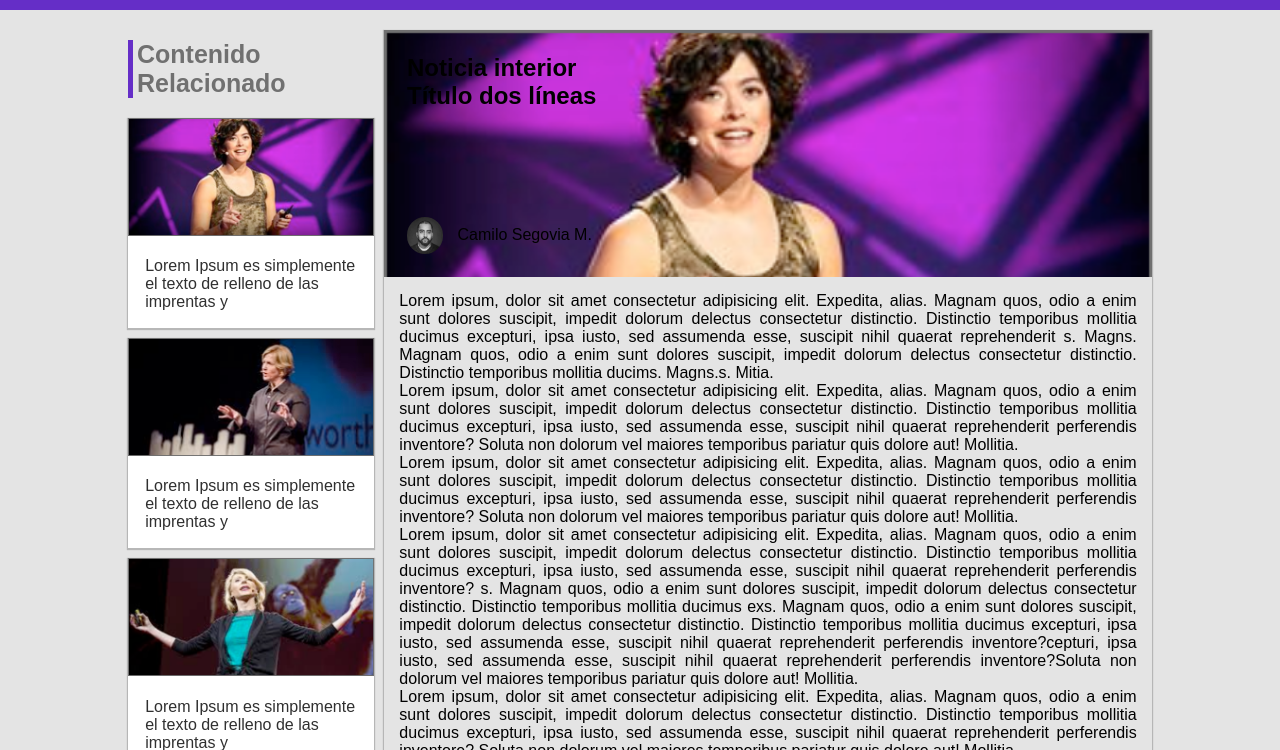
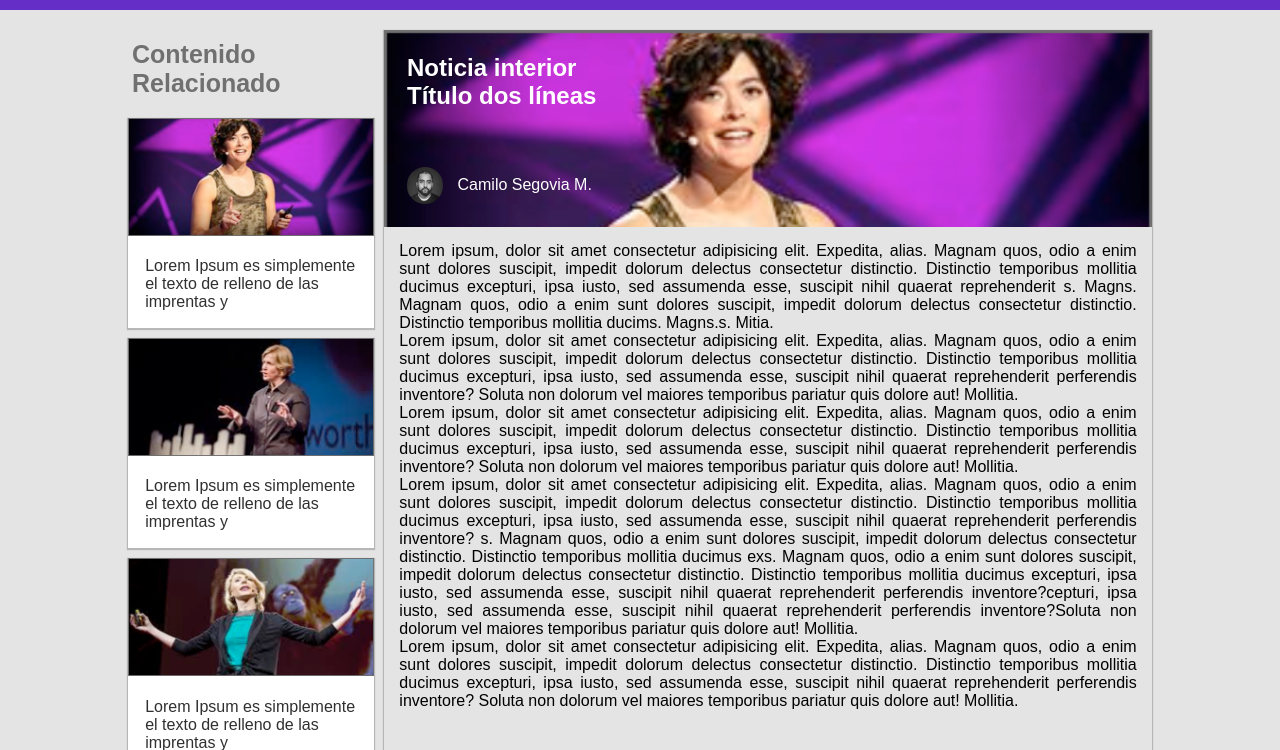
Before and after one commit to gabotroncosodev/taller2-interminable-sass, a plain HTML site: page noticia-interior.html in a window 1280 px wide. Shown: the part 50-800 px from the top of the page. Drawn offline with Linux system fonts and the light colour scheme.

Commit message:
Nueva actualizacion

```diff
--- a/assets/scss/tarjetas.scss
+++ b/assets/scss/tarjetas.scss
@@ -37,7 +37,7 @@ $color-secundario:var(--color-secundario);
             display: flex;
             flex-direction: column;
             justify-content: space-between;
-            height: 200px;
+            height: 150px;
         }
         .banner-noticia-interior{
             .autor-noticia-interior{
--- a/assets/scss/titulos.scss
+++ b/assets/scss/titulos.scss
@@ -1,5 +1,6 @@
 $color-primario:var(--color-primario);
 $color-secundario:var(--color-secundario);
+$color-blanco: var(--color-blanco);
 
 @mixin titulos-h {
     color: $color-secundario;
@@ -19,11 +20,16 @@ $color-secundario:var(--color-secundario);
 
 .contenedor-doble-linea-h3{
     margin: 8% 0;
-    border-left: solid 5px $color-primario;
     padding-left: 4px;
+
     h3{
         color: $color-secundario;
         font-size: var(--fs-h3);
         color: var(--color-fuentes-principal);
     }
 }
+
+.banner-noticia-interior{
+    color: $color-blanco;
+
+}
--- a/noticia-interior.html
+++ b/noticia-interior.html
@@ -62,8 +62,10 @@
     <main class="contenedor-base">
         <aside class="aside-noticias contenedor-24">
             <div class="contenedor-doble-linea-h3">
-                <h3>Contenido</h3>
-                <h3>Relacionado</h3>
+                <div>
+                    <h3>Contenido</h3>
+                    <h3>Relacionado</h3>
+                </div>
             </div>
             <article class="caja-noticia contenedor-100">
                 <a href="">
```
Also changed, not shown: assets/css/tarjetas.css, assets/css/titulos.css, 1 other file.
